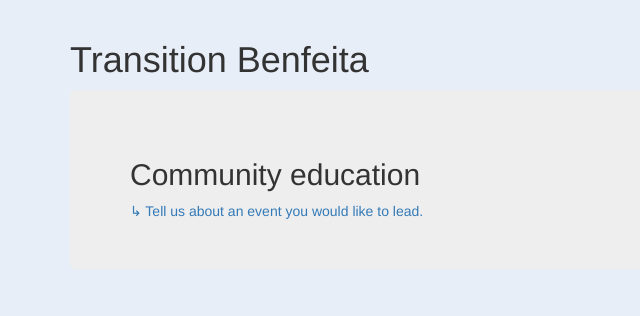
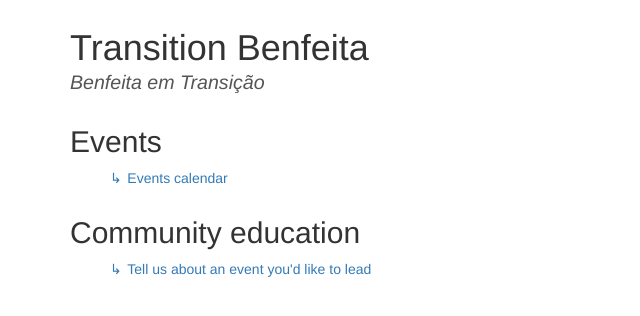
Before and after one commit to transitionbenfeita/website, a plain HTML site: page index.html in a window 1280 px wide. Shown: the whole page, without its empty margins (0-640 px from the left). Drawn offline with Linux system fonts and the light colour scheme.

Commit message:
Add events calendar

```diff
--- a/css/style.css
+++ b/css/style.css
@@ -1,19 +1,58 @@
 @import url('vendor/bootstrap.css');
 
 body {
-  padding-top: 20px;
-  padding-bottom: 20px;
+  padding-top: 0.6em;
+  padding-bottom: 2em;
 }
 
-.navbar {
-  margin-bottom: 20px;
+nav {
+  margin: 0.4em 0 2em;
 }
 
-body.form {
-  background-color: #e8eef7;
+nav li {
+  list-style: none;
 }
 
-body.form iframe {
+nav li a:before {
+  content: '↳';
+  margin-right: 0.4em;
+}
+
+nav li a[href="/"]:before {
+  /*content: '↵';*/
+  content: '■';
+}
+
+nav li a.active {
+  font-weight: bold;
+  cursor: default;
+  text-decoration: none;
+}
+
+body.form iframe,
+body.calendar iframe {
   width: 100%;
   margin: 0 auto;
 }
+
+body.calendar iframe {
+  max-width: 50em;
+}
+
+body.home header h1 {
+  margin-bottom: 0;
+}
+
+body.home header h2 {
+  margin: 0.2em 0 1.6em;
+  font-style: italic;
+  font-size: 1.4em;
+  color: #555;
+}
+
+@media only screen and (max-width: 560px) {
+  body.calendar .container {
+    padding-left: 0;
+    padding-right: 0;
+  }
+}
--- a/index.html
+++ b/index.html
@@ -6,14 +6,30 @@
         <title>Transition Benfeita</title>
         <link rel="stylesheet" href="/css/style.css">
     </head>
-    <body class="container form">
-        <header>
-            <h1>Transition Benfeita</h1>
-        </header>
+    <body class="home">
+        <div class="container">
+            <header>
+                <h1>Transition Benfeita</h1>
+                <h2>Benfeita em Transição</h2>
+            </header>
 
-        <section class="jumbotron">
-            <h2>Community education</h2>
-            <a href="/education/events/new/">↳ Tell us about an event you would like to lead.</a>
-        </section>
+            <section>
+                <h2>Events</h2>
+                <nav>
+                    <ul>
+                        <li><a href="/events/">Events calendar</a></li>
+                    </ul>
+                </nav>
+            </section>
+
+            <section>
+                <h2>Community education</h2>
+                <nav>
+                    <ul>
+                        <li><a href="/education/lead/">Tell us about an event you'd like to lead</a></li>
+                    </ul>
+                </nav>
+            </section>
+        </div>
     </body>
 </html>
```
Also changed, not shown: education/events/new/index.html (+3 -10 lines), education/lead/index.html (added, +22 -0 lines), events/index.html (added, +22 -0 lines).
